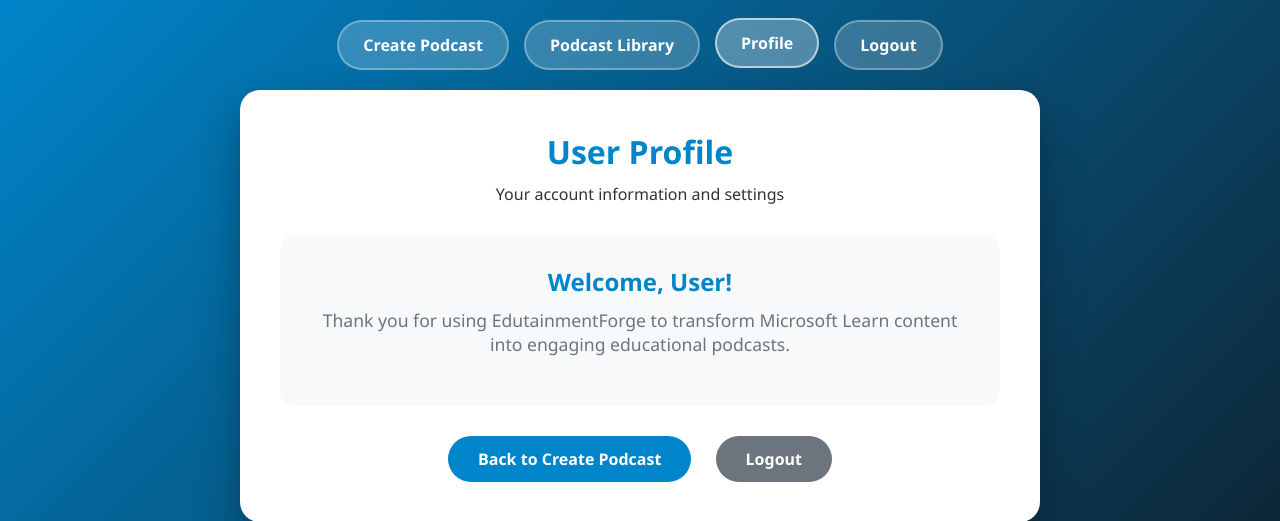
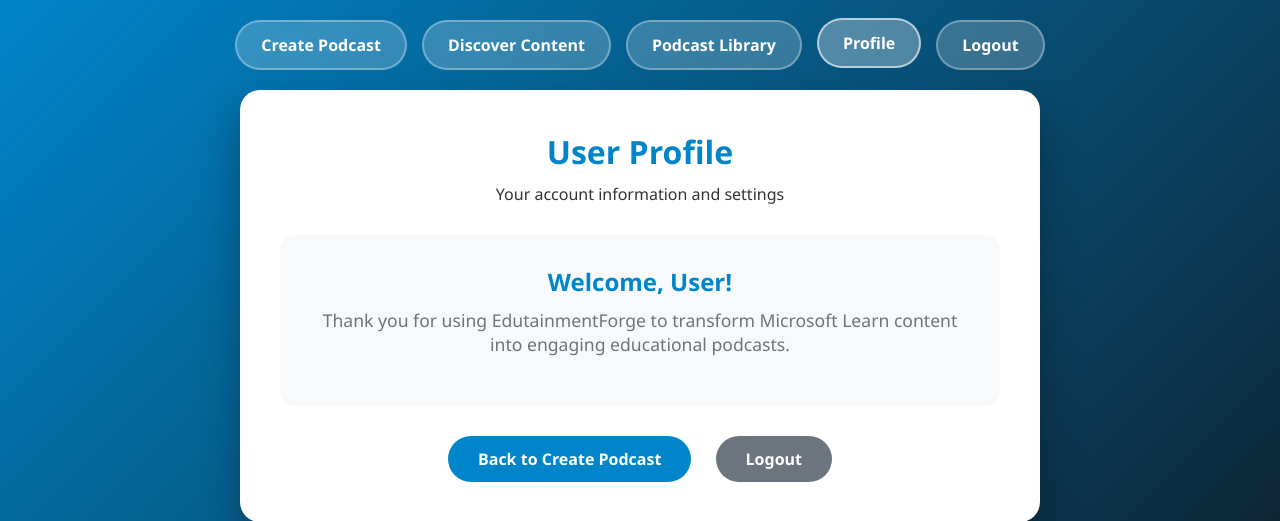
Before and after one commit to Thor-DraperJr/EdutainmentForge, a Flask app: template templates/profile.html in a window 1280 px wide. Shown: the top 521 px of the page. Run offline with Flask 3, Linux system fonts and the light colour scheme; the template is opened without the code that fills it, so the values that code supplies are empty.

Commit message:
fix: Add Discover Content navigation to profile page

```diff
--- a/templates/profile.html
+++ b/templates/profile.html
@@ -128,6 +128,7 @@
 <body>
     <div class="nav">
         <a href="/app" class="nav-button">Create Podcast</a>
+        <a href="/discover" class="nav-button">Discover Content</a>
         <a href="/library" class="nav-button">Podcast Library</a>
         <a href="/auth/profile" class="nav-button active">Profile</a>
         <a href="/auth/logout" class="nav-button">Logout</a>
```
